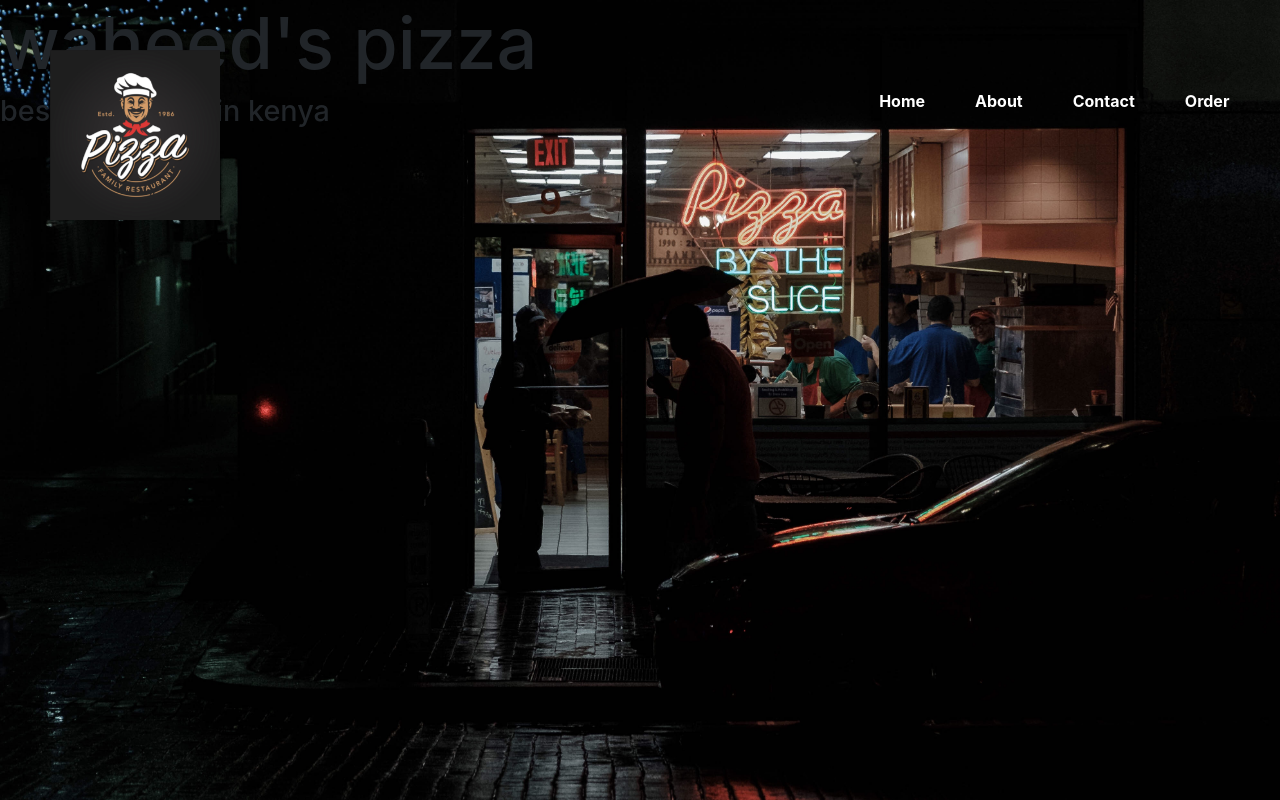
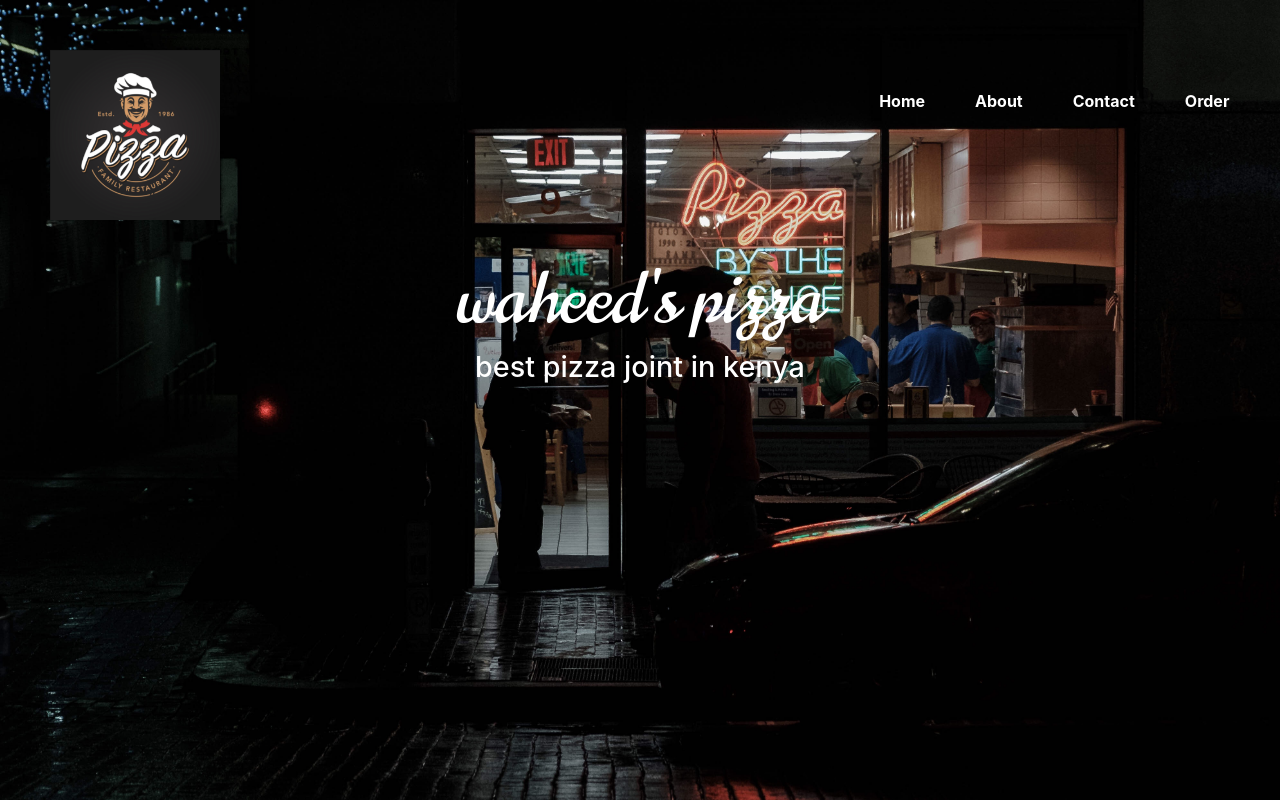
Before and after one commit to waheedmusa/waheed-s-pizza, a plain HTML site: page index.html in a window 1280 px wide. Drawn offline with Linux system fonts and the light colour scheme.

```diff
--- a/css/styles.css
+++ b/css/styles.css
@@ -48,3 +48,14 @@
 li a:hover {
   color: #996515;
 }
+.h1{
+  font-family: 'Pacifico', cursive;
+  font-family: 'Norican', cursive;
+  text-align: center;
+  padding-top: 20%;
+  color: white;
+}
+.h2{
+  text-align: center;
+  color: white;
+}
```
